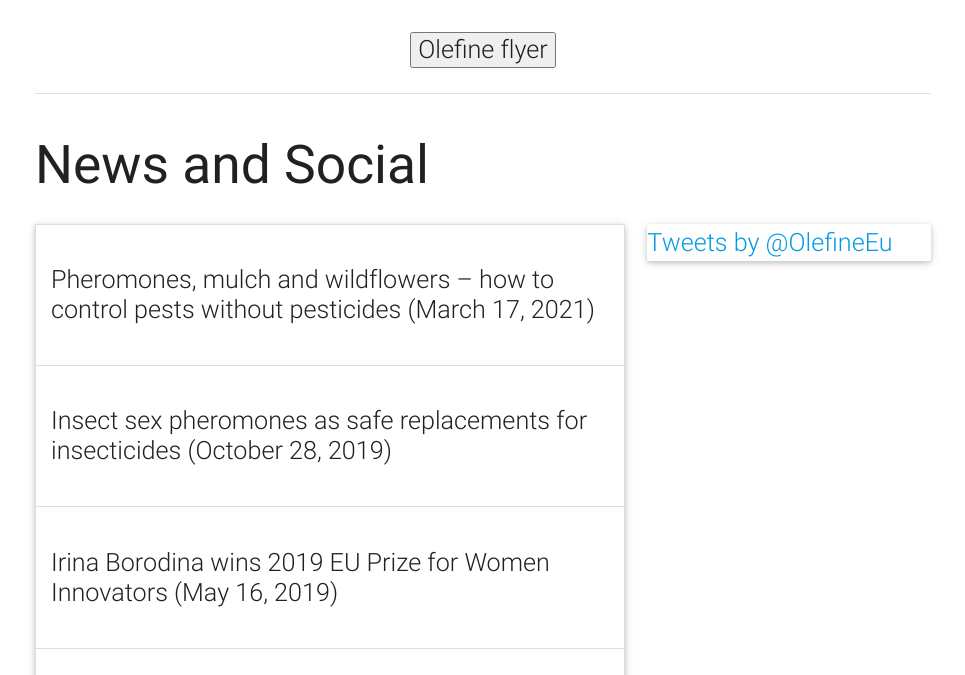
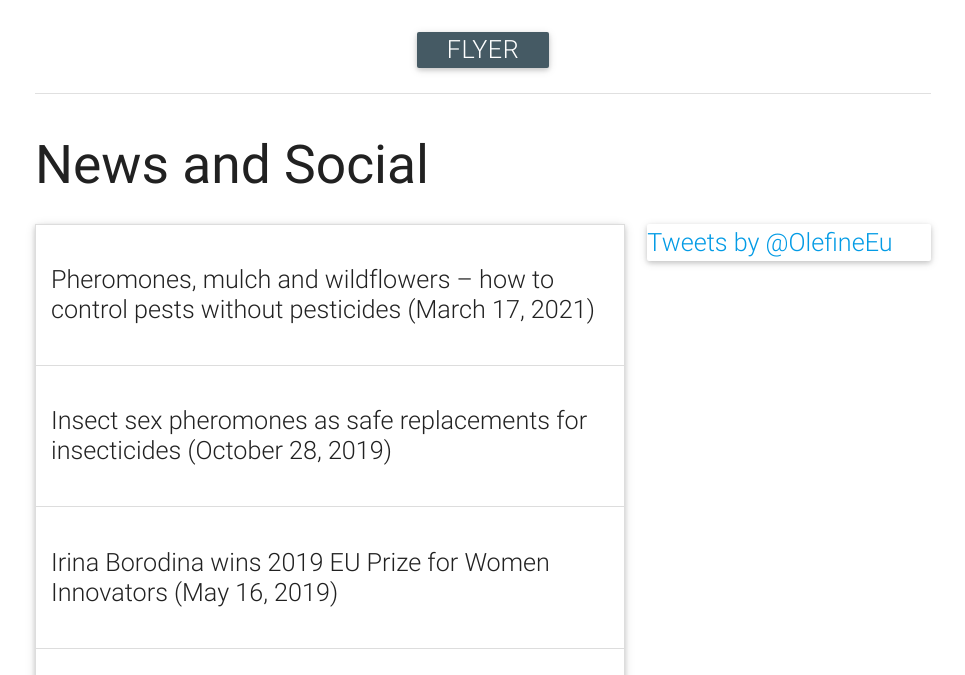
Before and after one commit to biosustain/olefine-website, a Jekyll site: the page built from index.html, in a window 1280 px wide and 900 px high, scrolled down 1434 px, cut to the strip 225-900 px from the top of the window. Shown: the whole strip, without its empty margins (157-1122 px from the left). Built offline with Jekyll 4.4.1, drawn with Linux system fonts in a browser that asks for light colours; nearby versions of some CDN libraries; comment, search, counter and statistics services are not loaded.

Commit message:
Add flyer button to about.html

```diff
--- a/_includes/about.html
+++ b/_includes/about.html
@@ -16,7 +16,7 @@
   <p>
 
 <body>
-<button onclick="/desktop/Flyer.pdf='default.asp'">Olefine flyer</button></head> <a href="/desktop/Flyer.pdf" download>
+  <a href="Flyer.pdf" class="btn">Flyer</a>
 </body>
   </p>
 
```
